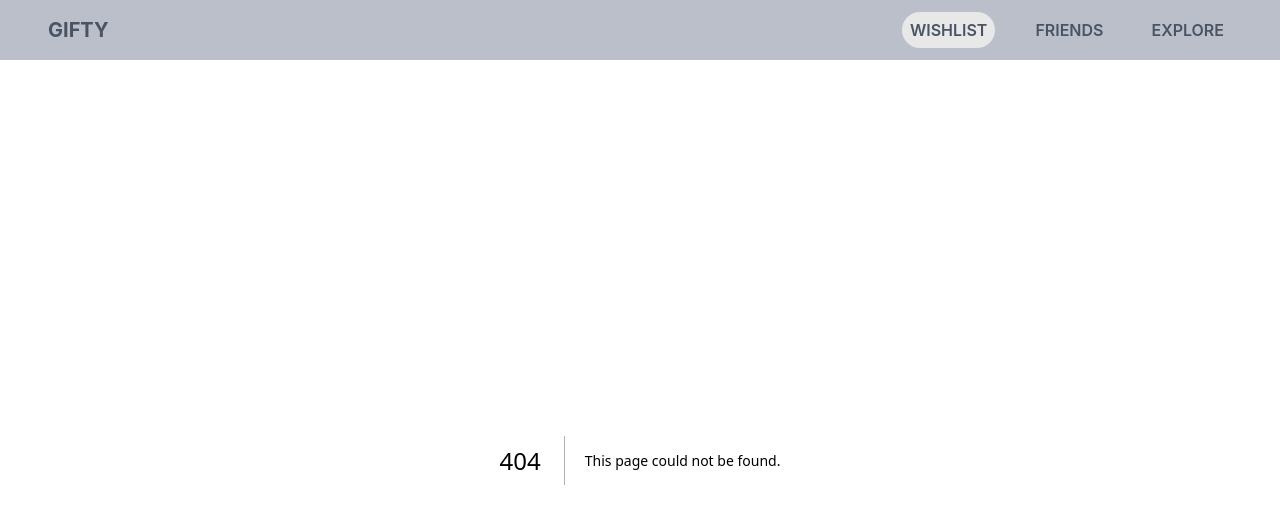
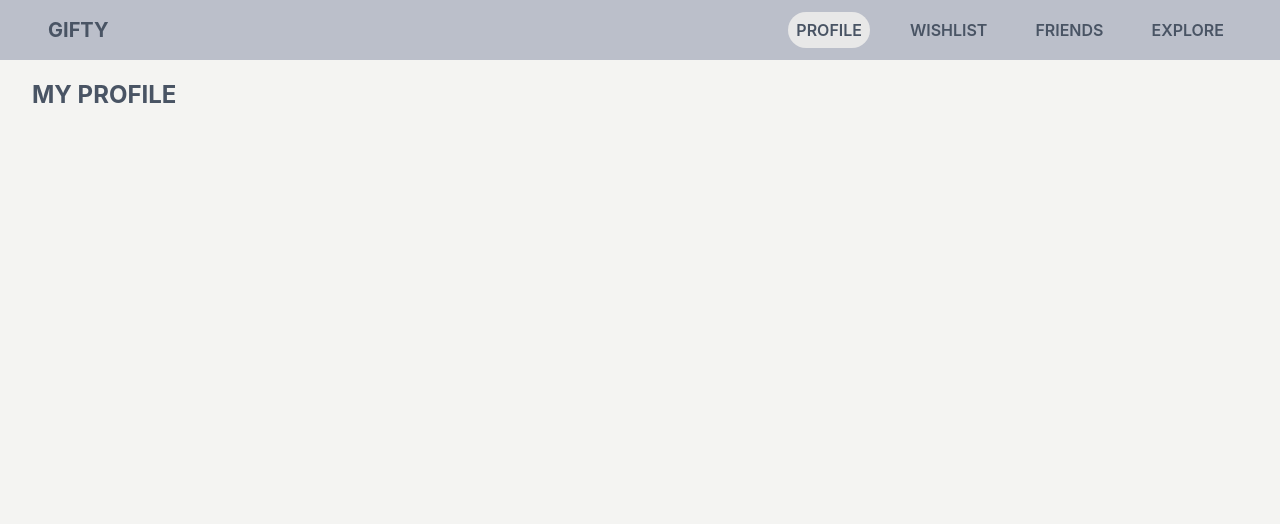
Before and after one commit to georgeonisiforou/Gifty, a Next.js app: page /profile in a window 1280 px wide. Before the commit this address had no page. Shown: the top 524 px of the page. Built offline with nearby package versions, Linux system fonts and the light colour scheme.

Commit message:
created profile page

```diff
--- a/components/Navbar.js
+++ b/components/Navbar.js
@@ -51,6 +51,7 @@ const NavActiveBg = styled.div`
 
 const Navbar = () => {
   const tabs = [
+    { id: "profile", label: "PROFILE", url: "/profile" },
     { id: "wishlist", label: "WISHLIST", url: "/wishlist" },
     { id: "friends", label: "FRIENDS", url: "/" },
     { id: "explore", label: "EXPLORE", url: "/" },
--- /dev/null
+++ b/pages/profile.js
@@ -0,0 +1,21 @@
+import { styled } from "styled-components";
+
+const Title = styled.h2`
+  font-size: 1.5rem;
+  margin-left: 2rem;
+  color: var(--text-color);
+`;
+
+export default function Profile() {
+  return (
+    <>
+      <Title>MY PROFILE</Title>
+    </>
+  );
+}
+
+export const getStaticProps = async (context) => {
+  return {
+    props: {},
+  };
+};
```
